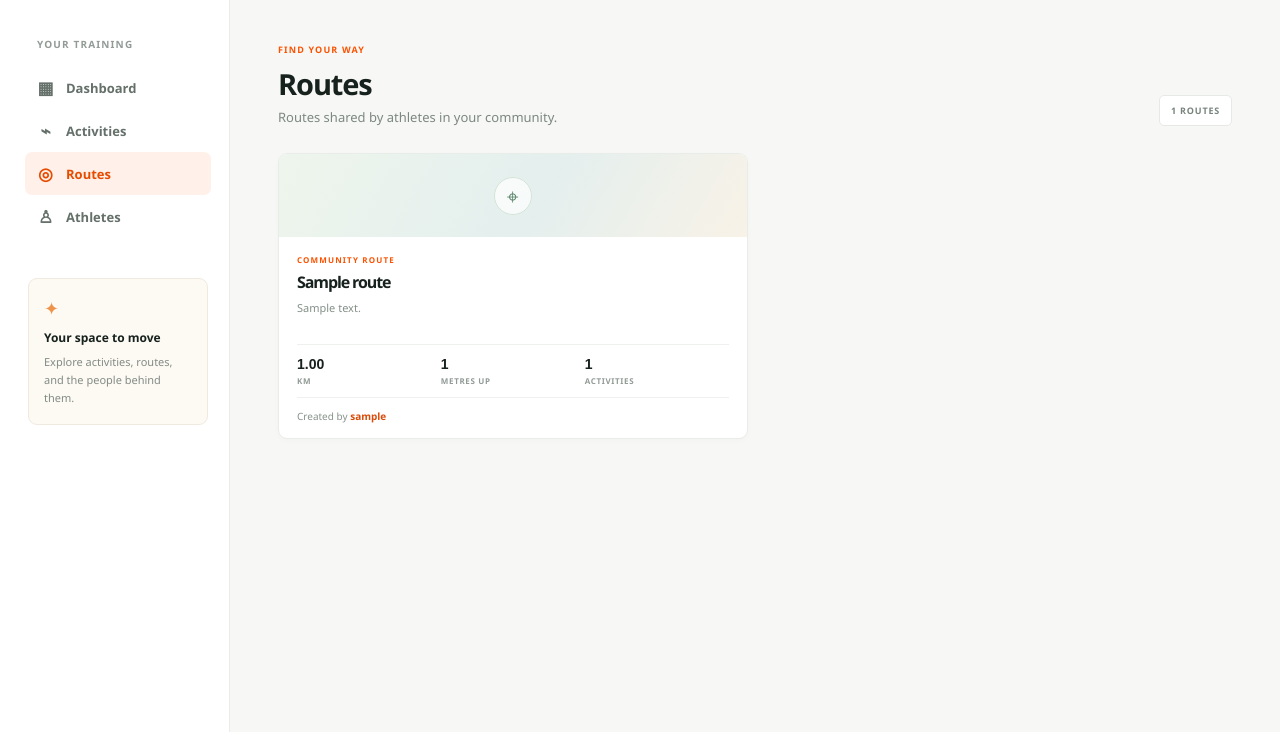
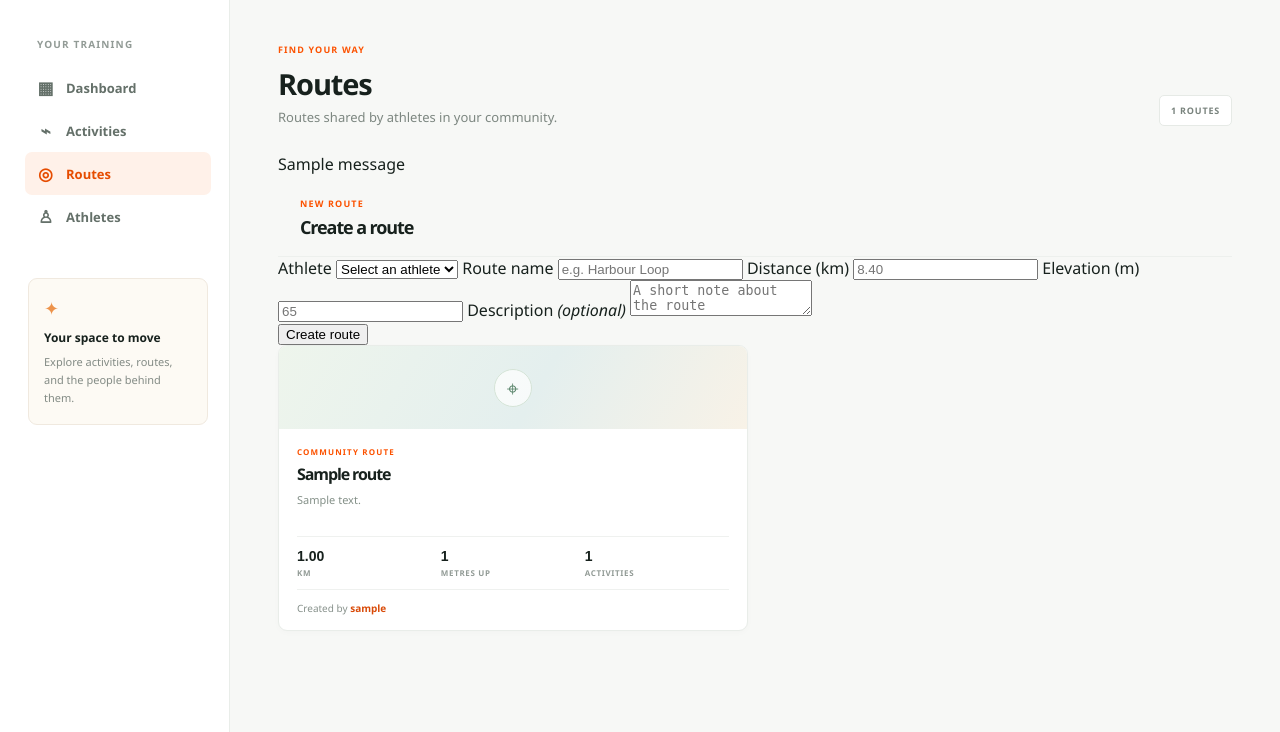
Before and after one commit to 0710H/strava-dashboard, a Flask app: page /routes in a window 1280 px wide. Shown: the part 68-800 px from the top of the page. Run offline with Flask 3, Linux system fonts and the light colour scheme; tables that the repository leaves empty hold one stand-in row (values such as "Sample post"); one stand-in notice (Sample message) is shown.

Commit message:
Add route creation form and update empty message
Added a form to create new routes with fields for athlete selection, route name, distance, elevation, and description. Updated messages for empty routes.

```diff
--- a/templates/routes.html
+++ b/templates/routes.html
@@ -12,6 +12,58 @@
     </div>
     <span class="date-chip">{{ routes|length }} ROUTES</span>
   </div>
+
+  {% with messages = get_flashed_messages(with_categories=true) %}
+    {% if messages %}
+      {% for category, message in messages %}
+        <div class="flash flash-{{ category }}" role="status">{{ message }}</div>
+      {% endfor %}
+    {% endif %}
+  {% endwith %}
+
+  <section class="create-route-panel" aria-label="Create a route">
+    <div class="section-heading">
+      <div>
+        <p class="eyebrow">NEW ROUTE</p>
+        <h2>Create a route</h2>
+      </div>
+    </div>
+    <form class="create-route-form" method="post" action="{{ url_for('create_route') }}">
+      <div class="form-grid">
+        <label class="form-field">
+          <span>Athlete</span>
+          <select name="user_id" required {% if not users %}disabled{% endif %}>
+            <option value="">Select an athlete</option>
+            {% for user in users %}
+              <option value="{{ user.user_id }}">{{ user.username }}</option>
+            {% endfor %}
+          </select>
+        </label>
+        <label class="form-field">
+          <span>Route name</span>
+          <input type="text" name="route_name" maxlength="150" placeholder="e.g. Harbour Loop" required>
+        </label>
+        <label class="form-field">
+          <span>Distance (km)</span>
+          <input type="number" name="distance" min="0" step="0.01" placeholder="8.40" required>
+        </label>
+        <label class="form-field">
+          <span>Elevation (m)</span>
+          <input type="number" name="elevation" min="0" step="0.01" placeholder="65" required>
+        </label>
+        <label class="form-field form-field-full">
+          <span>Description <em>(optional)</em></span>
+          <textarea name="description" rows="2" placeholder="A short note about the route"></textarea>
+        </label>
+      </div>
+      <div class="form-actions">
+        <button type="submit" class="btn-primary" {% if not users %}disabled{% endif %}>Create route</button>
+        {% if not users %}
+          <p class="form-hint">Add athletes to the database first, then you can create routes.</p>
+        {% endif %}
+      </div>
+    </form>
+  </section>
 
   {% if routes %}
     <section class="route-grid" aria-label="Routes">
@@ -36,7 +88,7 @@
     <section class="activity-panel">
       {% set activities = [] %}
       {% set empty_title = "No routes yet" %}
-      {% set empty_message = "Routes will appear here after you add them to the database." %}
+      {% set empty_message = "Use the form above to create your first route." %}
       {% include "_activity_list.html" %}
     </section>
   {% endif %}
```
